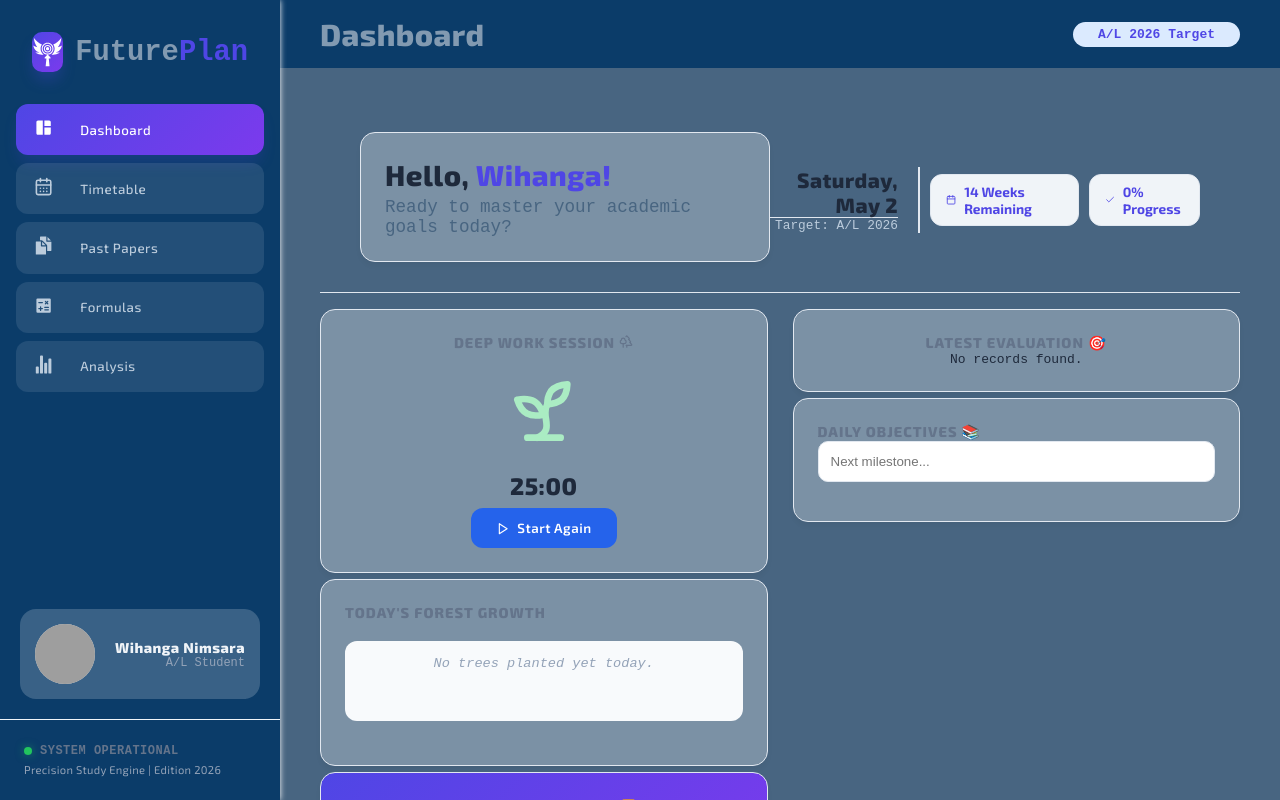
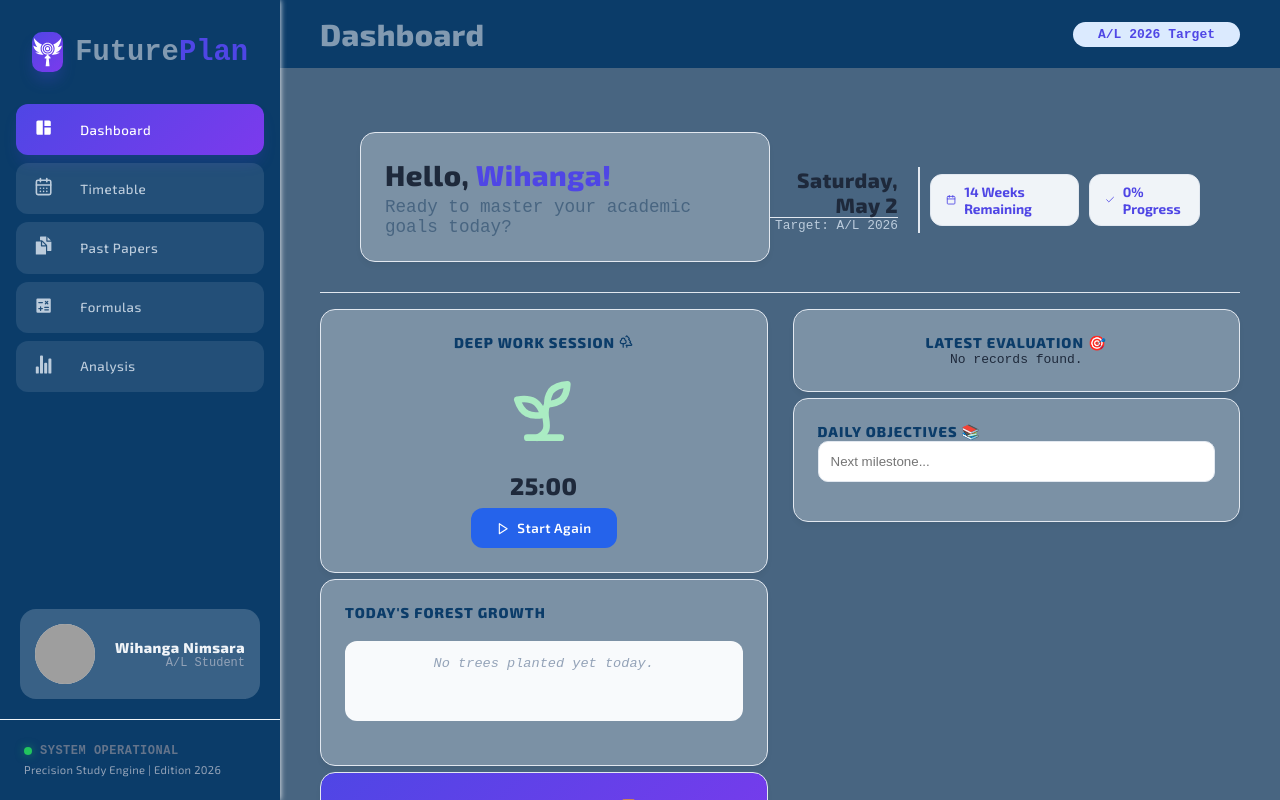
Before and after one commit to lakshan-beast/Future-Plan, a React (Vite) app: page / in a window 1280 px wide. Built offline with nearby package versions, Linux system fonts and the light colour scheme; grey boxes are pictures that could not be loaded.

Commit message:
Update card header color to use $color-bg variable

```diff
--- a/src/styles/components/_cards.scss
+++ b/src/styles/components/_cards.scss
@@ -8,7 +8,7 @@
 
   h3 {
     margin-top: 0;
-    color: #64748b;
+    color: $color-bg;
     font-size: 0.9rem;
     text-transform: uppercase;
     letter-spacing: 1px;
```
